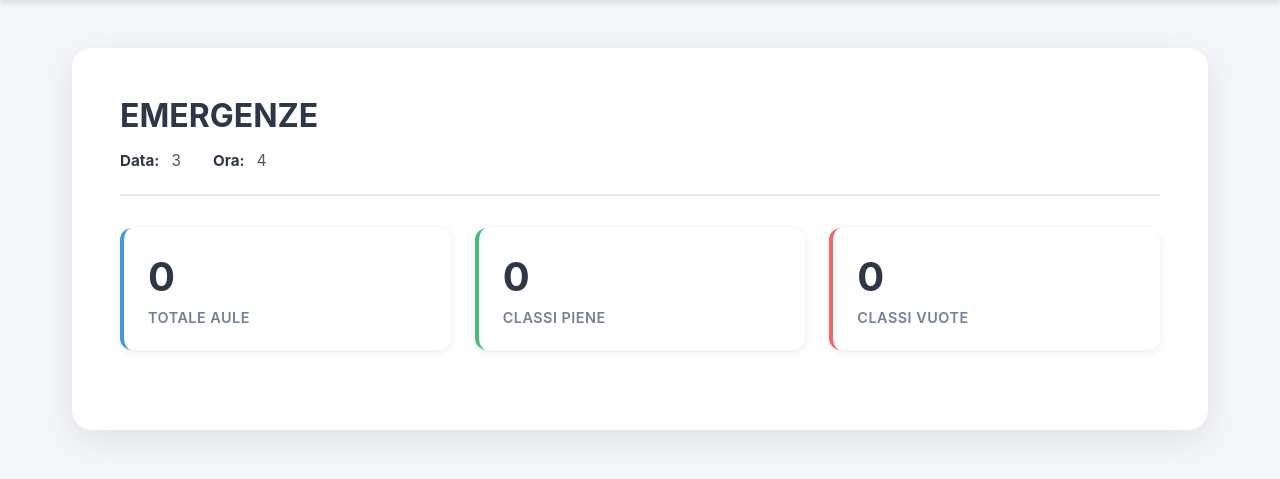
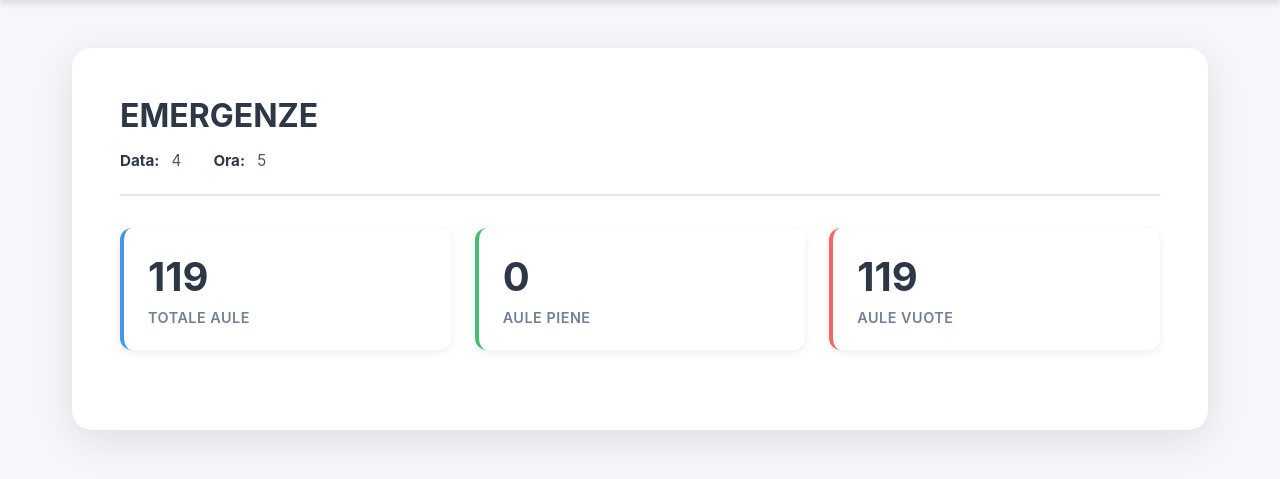
Before and after one commit to AltaMatz/RunOut, a Flask app: page /emergenze in a window 1280 px wide. Shown: the part 76-555 px from the top of the page. Run offline with Flask 3, Linux system fonts and the light colour scheme; data that the repository does not hold is empty.

Commit message:
Fixing UI

```diff
--- a/runout/app.py
+++ b/runout/app.py
@@ -40,6 +40,7 @@ aula = [
     # --- EDIFICIO PALESTRE ---
     "PAL1", "PAL2", "PALF", "PQU1", "PQU2"
 ]
+# print (len(aula))
 
 @app.route("/")
 def home():
@@ -50,10 +51,10 @@ async def emergenze():
 
     now = datetime.now()
     #giorno = now.strftime("%Y-%m-%d")
-    giorno = 3 #giorno fisso per test
+    giorno = 4 #giorno fisso per test
 
     #ora_reale = now.hour
-    ora_reale = 11 #ora fissa per test
+    ora_reale = 12 #ora fissa per test
     if 8 <= ora_reale <= 14:
         ora = ora_reale-7
     else:
@@ -93,23 +94,33 @@ async def emergenze():
 
         # Aggiungi classe a ciascun risultato e filtra quelli senza corrispondenza
         risultati_filtrati = []
+        num_errors = 0
+        num_with_class = 0
         for r in risultati:
             classe = r['aula']
+            has_class = False
             if r['risultato'] and isinstance(r['risultato'], dict):
                 if r['risultato'].get('classe'):
                     classe = r['risultato']['classe']
+                    has_class = True
                 elif r['risultato'].get('studenti') and len(r['risultato']['studenti']) > 0:
                     primo = r['risultato']['studenti'][0]
                     if isinstance(primo, dict) and primo.get('classe'):
                         classe = primo['classe']
+                        has_class = True
             r['classe'] = classe
+            if r['errore']:
+                num_errors += 1
+            elif has_class:
+                num_with_class += 1
             if classe != r['aula']:
                 risultati_filtrati.append(r)
 
         # Ordina alfanumericamente per classe
         risultati_filtrati.sort(key=lambda x: x['classe'])
 
-        return render_template("emergenze.html", risultati=risultati_filtrati, giorno=giorno, ora=ora)
+        total_aule = len(aula)
+        return render_template("emergenze.html", risultati=risultati_filtrati, giorno=giorno, ora=ora, total_aule=total_aule, num_with_class=num_with_class)
 
 @app.route("/elencoStudenti/<classe>/<aula>") # ROTTA ELENCO STUDENTI
 async def elencoStudenti(classe, aula):
--- a/runout/templates/emergenze.html
+++ b/runout/templates/emergenze.html
@@ -18,16 +18,16 @@
 
     <div class="stats-bar">
         <div class="stat-card">
-            <div class="stat-number">{{ risultati|length }}</div>
+            <div class="stat-number">{{ total_aule }}</div>
             <div class="stat-label">Totale Aule</div>
         </div>
         <div class="stat-card success">
-            <div class="stat-number">{{ risultati|selectattr('errore', 'none')|list|length }}</div>
-            <div class="stat-label">Classi piene</div>
+            <div class="stat-number">{{ num_with_class }}</div>
+            <div class="stat-label">Aule piene</div>
         </div>
         <div class="stat-card error">
-            <div class="stat-number">{{ risultati|selectattr('errore')|list|length }}</div>
-            <div class="stat-label">Classi vuote</div>
+            <div class="stat-number">{{ total_aule - num_with_class }}</div>
+            <div class="stat-label">Aule vuote</div>
         </div>
     </div>
 
```
